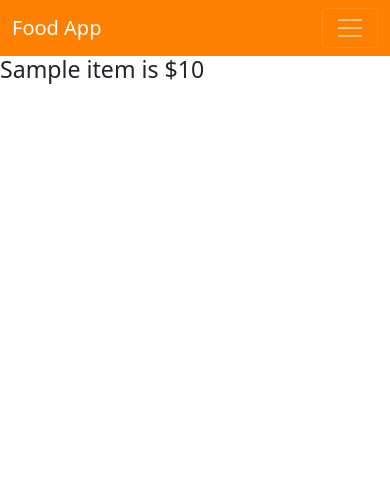
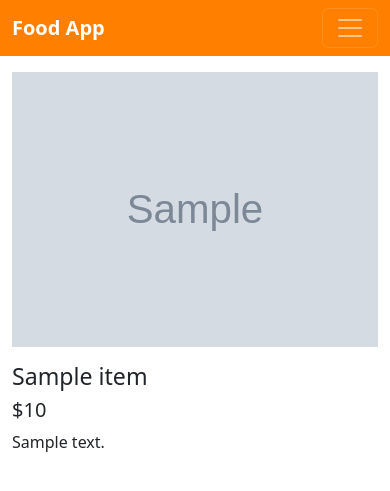
Before and after one commit to victor-alvop/MySite, a Django app: page /food/1/ in a window 390 px wide. Shown: the top 491 px of the page. Run offline with Django 4.2, Linux system fonts and the light colour scheme; tables that the repository leaves empty hold one stand-in row (values such as "Sample post"); grey boxes marked "Sample" are stand-in pictures.

Commit message:
se realizo el responsive de la pagina y se le dio funcionalidad al boton de la app

```diff
--- a/MySite/urls.py
+++ b/MySite/urls.py
@@ -19,5 +19,5 @@ from django.urls import path, include
 
 urlpatterns = [
     path("admin/", admin.site.urls),
-    path("food/", include("food.urls")),
+    path("food/", include("food.urls", namespace="mi_app")),
 ]
--- a/food/templates/food/base.html
+++ b/food/templates/food/base.html
@@ -14,7 +14,7 @@
 
     <nav class="navbar navbar-expand-lg navbar-dark navbar-custom">
         <div class="container-fluid">
-          <a class="navbar-brand" href="#">Food App</a>
+          <a class="navbar-brand" href="{% url 'food:index' %}"><b>Food App</b></a>
           <button class="navbar-toggler" type="button" data-bs-toggle="collapse" data-bs-target="#navbarNavAltMarkup" aria-controls="navbarNavAltMarkup" aria-expanded="false" aria-label="Toggle navigation">
             <span class="navbar-toggler-icon"></span>
           </button>
@@ -23,7 +23,7 @@
               <a class="nav-link " href="#">Home</a>
               <a class="nav-link" href="#">Features</a>
               <a class="nav-link" href="#">Pricing</a>
-              <a class="nav-link disabled" ="true">Disabled</a>
+              <a class="nav-link" ="true">Disabled</a>
             </div>
           </div>
         </div>
--- a/food/templates/food/details.html
+++ b/food/templates/food/details.html
@@ -4,11 +4,22 @@
 <head>
     <meta charset="UTF-8">
     <meta name="viewport" content="width=device-width, initial-scale=1.0">
-    <title>Document</title>
+    <title>Details</title>
 </head>
 <body>
     {% block body %}
-    <h3>{{ item_selected.item_name }} is ${{item_selected.item_price}}</h3>
+    <div class="container">
+        <div class="row">
+            <div class="col-12 col-md">
+                <img src="{{item_selected.item_image}}" class="img-fluid mt-3 mt-md-5">
+            </div>
+            <div class="col-12 col-md mt-3 mt-md-5">
+                <h3>{{ item_selected.item_name }}</h3>
+                <h5>${{item_selected.item_price}}</h5>
+                <p>{{item_selected.item_description}}</p>
+            </div>
+        </div>
+    </div>
     {% endblock %}
 
 </body>
```
